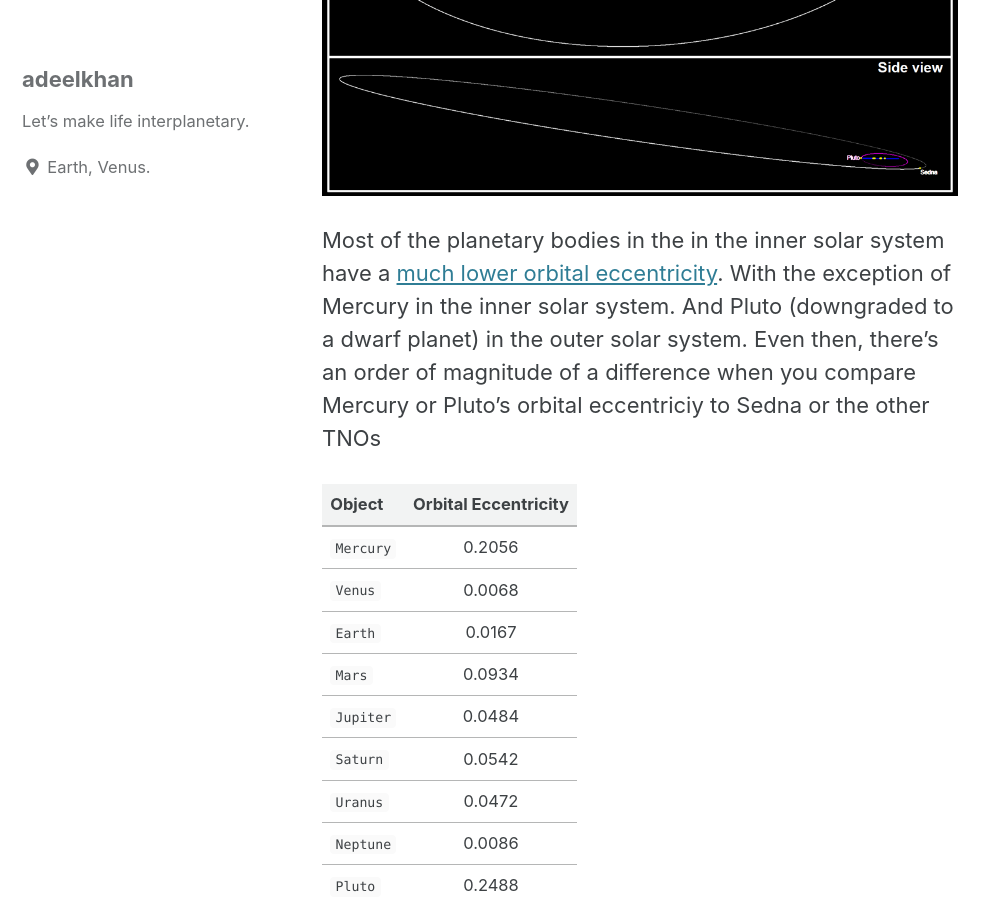
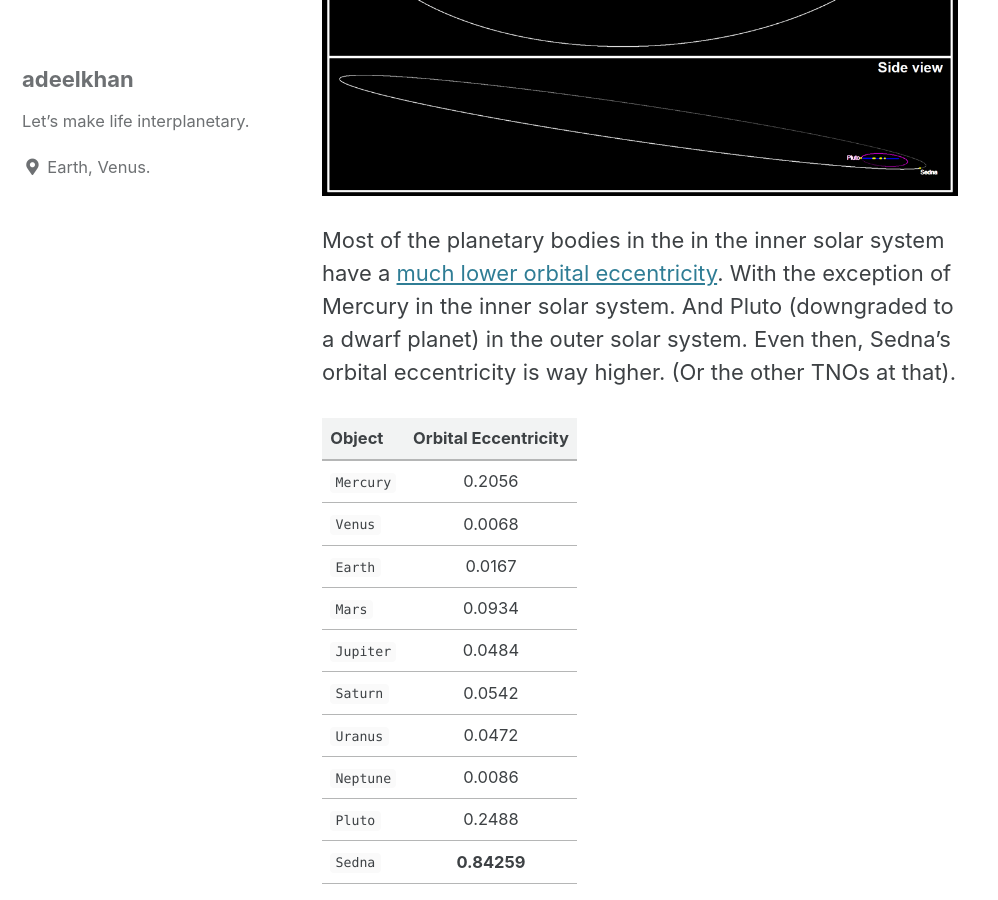
Before and after one commit to stellardreams/stellardreams.github.io, a Jekyll site: the page built from _posts/2020-11-02-Sedna's-orbital-eccentricity.md, in a window 1280 px wide and 900 px high, scrolled down 813 px. Shown: the whole window, without its empty margins (0-998 px from the left). Built offline with Jekyll 4.4.1, drawn with Linux system fonts in a browser that asks for light colours; cached includes are drawn as plain includes.

Commit message:
Update 2020-11-02-Sedna's-orbital-eccentricity.md
Fixing verbiage. It's not order of magnitude. It's just a lot higher vs objects from Venus to Neptune.

```diff
--- a/_posts/2020-11-02-Sedna's-orbital-eccentricity.md
+++ b/_posts/2020-11-02-Sedna's-orbital-eccentricity.md
@@ -3,7 +3,7 @@
 I wasn't very familiar with what's really out there in this outer solar system region. First, I googled [Sedna's](https://en.wikipedia.org/wiki/90377_Sedna) orbit. Sedna's [orbital eccentricty](https://en.wikipedia.org/wiki/Orbital_eccentricity) is quite high. It's orbit is a lot more elliptical. Compared to the somewhat circular (not as elliptical) orbits from Mercury to Pluto.
 <img src="/assets/images/sedna-orbit.png">
 
-Most of the planetary bodies in the in the inner solar system have a [much lower orbital eccentricity](https://nssdc.gsfc.nasa.gov/planetary/factsheet/). With the exception of Mercury in the inner solar system. And Pluto (downgraded to a dwarf planet) in the outer solar system.  Even then, there's an order of magnitude of a difference when you compare Mercury or Pluto's orbital eccentriciy to Sedna or the other TNOs
+Most of the planetary bodies in the in the inner solar system have a [much lower orbital eccentricity](https://nssdc.gsfc.nasa.gov/planetary/factsheet/). With the exception of Mercury in the inner solar system. And Pluto (downgraded to a dwarf planet) in the outer solar system.  Even then, Sedna's orbital eccentricity is way higher. (Or the other TNOs at that).
 
 |  Object  | Orbital Eccentricity  |
 | :------------- | :-------------: |
```
